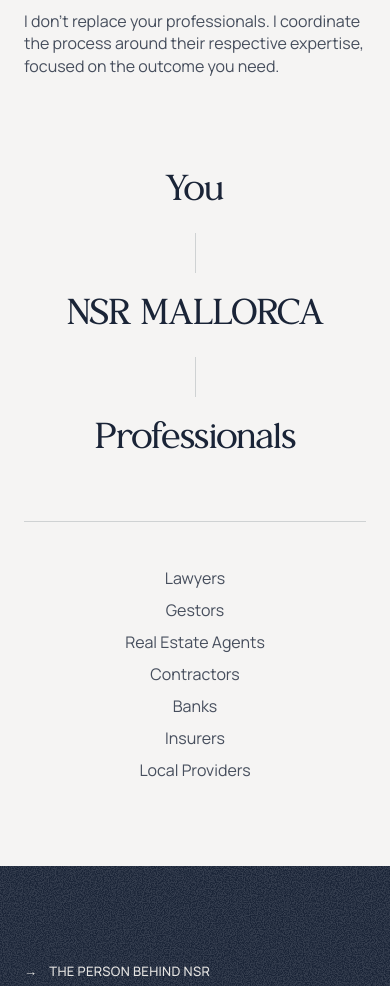
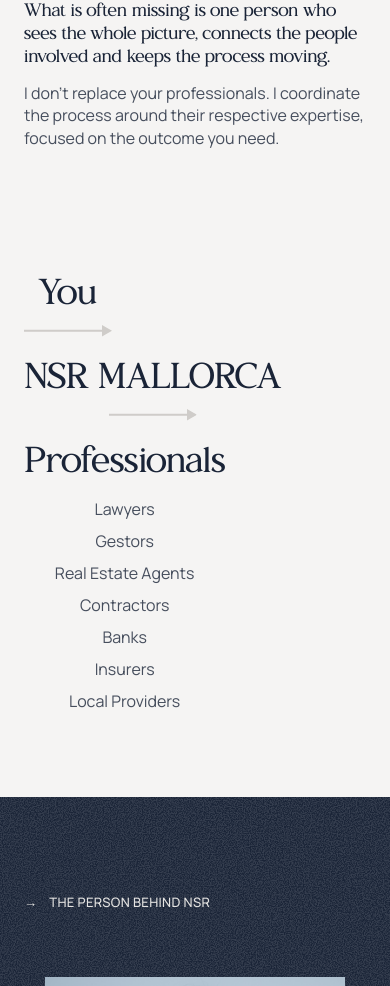
Before and after one commit to the-ctrlv/NSR, a Next.js app: page / in a window 390 px wide. Shown: the part 3766-4752 px from the top of the page. Built offline with nearby package versions, Linux system fonts and the light colour scheme.

Commit message:
minor updates

```diff
--- a/components/animations/Reveal.tsx
+++ b/components/animations/Reveal.tsx
@@ -15,6 +15,7 @@
   delay?: number;
   /** Stagger the direct children instead of animating the wrapper as one block. */
   stagger?: number;
+  drawSelector?: string;
   start?: string;
 };
 
@@ -26,9 +27,12 @@
   duration = 0.9,
   delay = 0,
   stagger,
+  drawSelector,
   start = "top 85%",
 }: RevealProps) {
-  const ref = useRef<HTMLDivElement & HTMLUListElement & HTMLOListElement>(null);
+  const ref = useRef<HTMLDivElement & HTMLUListElement & HTMLOListElement>(
+    null,
+  );
 
   useLayoutEffect(() => {
     const node = ref.current;
@@ -47,10 +51,25 @@
         ease: "power3.out",
         scrollTrigger: { trigger: node, start, once: true },
       });
+
+      if (drawSelector) {
+        const drawnTargets = gsap.utils.toArray<HTMLElement>(
+          node.querySelectorAll(drawSelector),
+        );
+        gsap.set(drawnTargets, { clipPath: "inset(0 100% 0 0)" });
+        gsap.to(drawnTargets, {
+          clipPath: "inset(0 0% 0 0)",
+          duration,
+          delay,
+          stagger,
+          ease: "power2.out",
+          scrollTrigger: { trigger: node, start, once: true },
+        });
+      }
     }, node);
 
     return () => ctx.revert();
-  }, [y, duration, delay, stagger, start]);
+  }, [y, duration, delay, stagger, drawSelector, start]);
 
   if (as === "ul") {
     return (
--- a/components/sections/RealityReveal.tsx
+++ b/components/sections/RealityReveal.tsx
@@ -154,7 +154,7 @@
             never shows this screen; on desktop it's revealed via the scroll-driven circle wipe. */}
         <div
           ref={afterRef}
-          className="hidden min-h-screen flex-col justify-between gap-16 bg-ink px-6 py-20 sm:px-10 lg:flex lg:px-[50px]"
+          className="hidden min-h-screen flex-col gap-40 bg-ink px-6 py-20 sm:px-10 lg:flex lg:px-[50px]"
         >
           <Heading tone="alabaster" />
           <p className="mx-auto max-w-[825px] text-center font-serif text-[32px] uppercase leading-[1.25] text-alabaster sm:text-[42px] lg:text-statement">
--- a/components/sections/SolutionDiagram.tsx
+++ b/components/sections/SolutionDiagram.tsx
@@ -11,7 +11,7 @@
       aria-labelledby="solution-heading"
     >
       <Container>
-        <Eyebrow className="mb-6">{solution.eyebrow}</Eyebrow>
+        <Eyebrow className="mb-20">{solution.eyebrow}</Eyebrow>
 
         <div className="grid gap-10 lg:grid-cols-[1fr_383px] lg:gap-16">
           <h2
@@ -27,7 +27,7 @@
               </span>
             ))}
           </h2>
-          <div className="flex flex-col gap-3">
+          <div className="flex flex-col gap-3 pt-4">
             <p className="font-serif text-lg leading-[1.3] text-ink lg:text-[22px]">
               {solution.paragraphs[0]}
             </p>
@@ -38,13 +38,20 @@
         </div>
 
         <Reveal
-          stagger={0.15}
-          className="mt-24 flex flex-col items-center justify-center gap-6 sm:flex-row sm:flex-wrap sm:gap-x-8 lg:gap-x-12"
+          y={0}
+          duration={0.8}
+          stagger={0.8}
+          drawSelector="[data-draw-arrow]"
+          className="mt-32 flex flex-col items-start justify-between gap-6 sm:flex-row sm:flex-wrap sm:gap-x-8 lg:gap-x-12"
         >
           {solution.flow.map((step, i) => (
             <div
               key={step}
-              className="flex flex-col items-center gap-6 sm:flex-row sm:gap-8 lg:gap-12"
+              className={`flex flex-col items-center gap-3 sm:flex-row ${
+                i === solution.flow.length - 1
+                  ? "lg:flex-col lg:items-start"
+                  : ""
+              }`}
             >
               <span
                 className={`font-serif text-4xl leading-none text-ink sm:text-5xl lg:text-[64px] ${
@@ -54,22 +61,23 @@
                 {step}
               </span>
               {i < solution.flow.length - 1 && (
-                <span
+                <img
+                  src="/icons/arrow.svg"
                   aria-hidden="true"
-                  className="h-10 w-px bg-hairline sm:h-px sm:w-16 lg:w-[88px]"
+                  data-draw-arrow
+                  className="h-auto w-[88px]"
                 />
+              )}
+              {i === solution.flow.length - 1 && (
+                <ul className="w-full list-none pl-0 text-center font-sans text-base leading-[2] text-ink/80 lg:w-[383px] lg:list-disc lg:pl-5 lg:text-left lg:leading-[1.6]">
+                  {solution.professionals.map((professional) => (
+                    <li key={professional}>{professional}</li>
+                  ))}
+                </ul>
               )}
             </div>
           ))}
         </Reveal>
-
-        <div className="mt-16 border-t border-hairline pt-10 lg:flex lg:justify-end">
-          <ul className="w-full list-none pl-0 text-center font-sans text-base leading-[2] text-ink/80 lg:w-[383px] lg:list-disc lg:pl-5 lg:text-left lg:leading-[1.6]">
-            {solution.professionals.map((p) => (
-              <li key={p}>{p}</li>
-            ))}
-          </ul>
-        </div>
       </Container>
     </section>
   );
```
Also changed, not shown: public/icons/arrow.svg (added).
